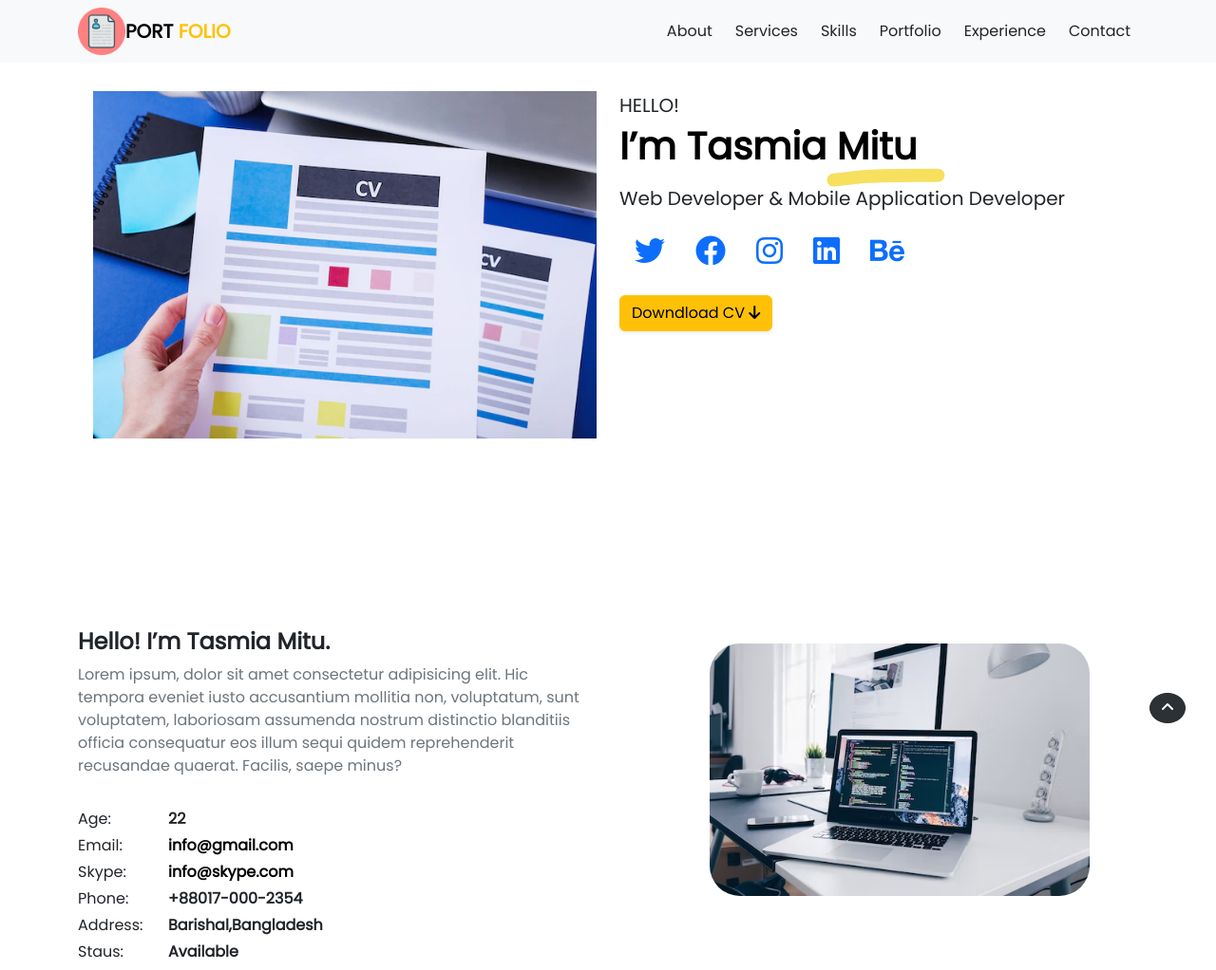
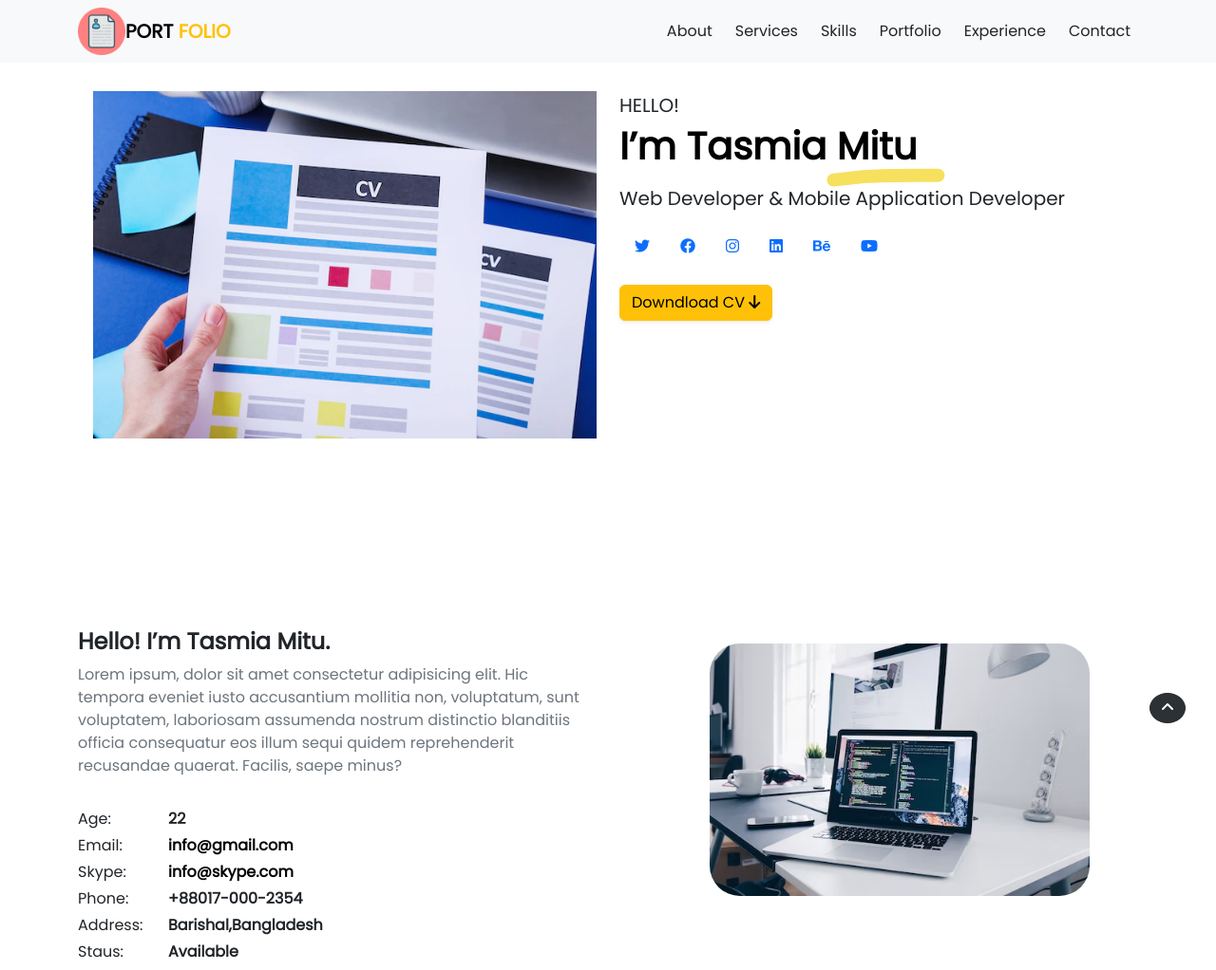
Before and after one commit to Azmal7374/cv-project, a plain HTML site: page index.html in a window 1280 px wide. Shown: the top 1022 px of the page at 95% size. Drawn offline with nearby package versions, Linux system fonts and the light colour scheme.

Commit message:
add youtube icon

```diff
--- a/index.html
+++ b/index.html
@@ -72,11 +72,12 @@
               <div class="social-nav" data-aos="fade-up" data-aos-delay="200">
               <nav role="navigation">
               <ul class="nav justify-content-left">
-              <li class="nav-item"><a class="nav-link" href="https://twitter.com/" title="Twitter" target="blank"><i class="fab fa-twitter fa-2x"></i><span class="menu-title sr-only">Twitter</span></a></li>
-              <li class="nav-item"><a class="nav-link" href="https://www.Google.com/" title="Facebook" target="blank"><i class="fab fa-facebook fa-2x"></i><span class="menu-title sr-only">Facebook</span></a></li>
-              <li class="nav-item"><a class="nav-link" href="https://www.instagram.com/" title="Instagram" target="blank"><i class="fab fa-instagram fa-2x"></i><span class="menu-title sr-only">Instagram</span></a></li>
-              <li class="nav-item"><a class="nav-link" href="https://www.linkedin.com/" title="LinkedIn" target="blank"><i class="fab fa-linkedin fa-2x"></i><span class="menu-title sr-only ">LinkedIn</span></a></li>
-              <li class="nav-item"><a class="nav-link" href="https://www.behance.net/" title="Behance" target="blank"><i class="fab fa-behance fa-2x"></i><span class="menu-title sr-only">Behance</span></a></li>
+              <li class="nav-item"><a class="nav-link" href="https://twitter.com/" title="Twitter" target="blank"><i class="fab fa-twitter"></i><span class="menu-title sr-only">Twitter</span></a></li>
+              <li class="nav-item"><a class="nav-link" href="https://www.Google.com/" title="Facebook" target="blank"><i class="fab fa-facebook"></i><span class="menu-title sr-only">Facebook</span></a></li>
+              <li class="nav-item"><a class="nav-link" href="https://www.instagram.com/" title="Instagram" target="blank"><i class="fab fa-instagram"></i><span class="menu-title sr-only">Instagram</span></a></li>
+              <li class="nav-item"><a class="nav-link" href="https://www.linkedin.com/" title="LinkedIn" target="blank"><i class="fab fa-linkedin"></i><span class="menu-title sr-only ">LinkedIn</span></a></li>
+              <li class="nav-item"><a class="nav-link" href="https://www.behance.net/" title="Behance" target="blank"><i class="fab fa-behance"></i><span class="menu-title sr-only">Behance</span></a></li>
+              <li class="nav-item"><a class="nav-link" href="https://www.youtube.com/" title="Behance"><i class="fab fa-youtube"></i><span class="menu-title sr-only">Youtube</span></a></li>
               </ul>
               </nav>
               </div>
@@ -432,8 +433,8 @@
     <div class="d-flex ms-md-3"><span><i class="fas fa-2x fa-quote-left"></i></span><span class="m-2">Lorem, ipsum dolor sit amet consectetur adipisicing elit. Quibusdam optio beatae repudiandae illo ut tempore?</span></div>
     <div class="d-flex justify-content-end align-items-end">
     <div class="text-end me-2">
-    <div class="fw-bolder">Azmal Gazi</div>
-    <div class="text-small">Html CSS Progrmmaer</div>
+    <div class="fw-bolder">Mitu Akhter</div>
+    <div class="text-small">Programmer</div>
     </div><img class="me-md-3 rounded" src="images/photography.webp" width="96" height="96" alt="client 1" />
     </div>
     </div>
@@ -450,8 +451,8 @@
     <div class="d-flex ms-md-3"><span><i class="fas fa-2x fa-quote-left"></i></span><span class="m-2">Lorem ipsum dolor sit amet consectetur adipisicing elit. Exercitationem, adipisci doloribus aperiam facilis voluptas expedita?</span></div>
     <div class="d-flex justify-content-end align-items-end">
     <div class="text-end me-2">
-    <div class="fw-bolder">Tasmia Mitu</div>
-    <div class="text-small">Web Developer</div>
+    <div class="fw-bolder">Azmal Gazi</div>
+    <div class="text-small">Html CSS Programmer</div>
     </div><img class="me-md-3 rounded" src="images/music.webp" width="96" height="96" alt="client 1" />
     </div>
     </div>
@@ -546,6 +547,7 @@
       <li class="nav-item"><a class="nav-link" href="https://www.instagram.com/" title="Instagram"><i class="fab fa-instagram"></i><span class="menu-title sr-only">Instagram</span></a></li>
       <li class="nav-item"><a class="nav-link" href="https://www.linkedin.com/" title="LinkedIn"><i class="fab fa-linkedin"></i><span class="menu-title sr-only">LinkedIn</span></a></li>
       <li class="nav-item"><a class="nav-link" href="https://www.behance.net/" title="Behance"><i class="fab fa-behance"></i><span class="menu-title sr-only">Behance</span></a></li>
+
       </ul>
       </nav>
       </div>
```
